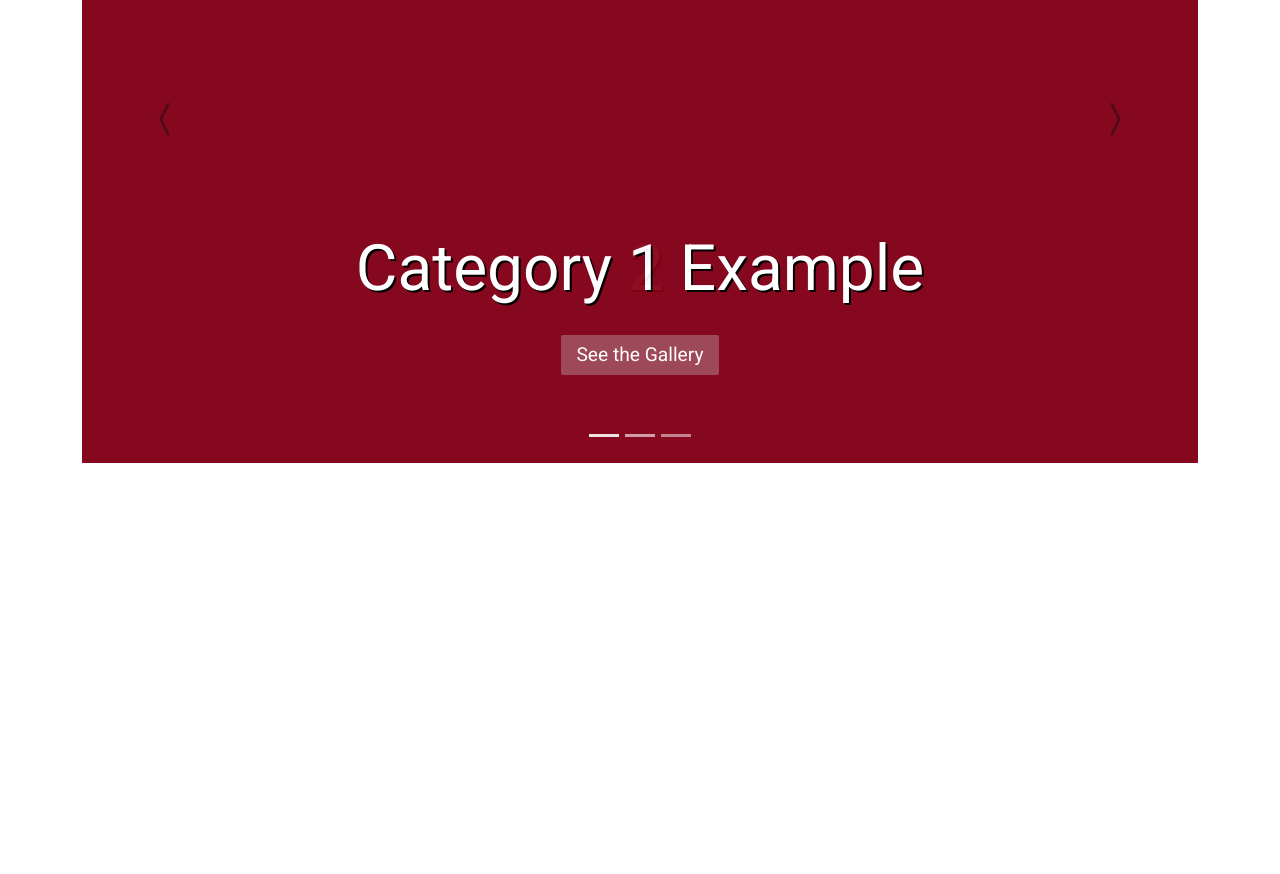
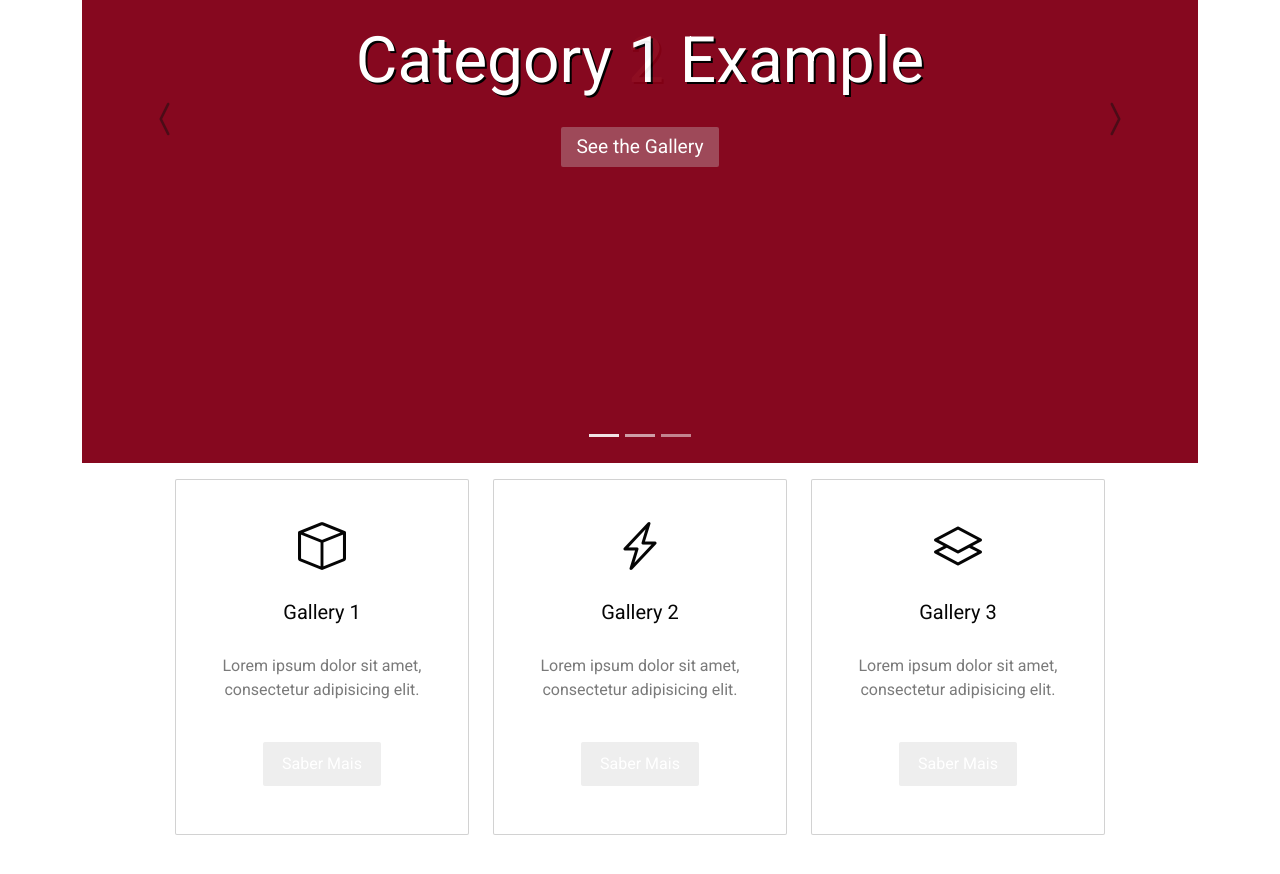
Before and after one commit to icaro-fcc/portfolio-page, a plain HTML site: page index.html in a window 1280 px wide. Shown: the part 350-1224 px from the top of the page. Before the commit the page ends 829 px from the top, so only its background shows below. Drawn offline with nearby package versions, Linux system fonts and the light colour scheme.

Commit message:
Create the mini banners section

```diff
--- a/css/styles.css
+++ b/css/styles.css
@@ -102,7 +102,7 @@ body {
 
 @media(min-width: 768px) {
     #slider .carousel-caption {
-        margin-bottom: 3em;
+        margin-bottom: 16em;
     }
 
     #slider .carousel-caption h5 {
@@ -115,3 +115,30 @@ body {
     }
 
 }
+
+/* MINI BANNERS */
+
+#mini-banners {
+    margin-bottom: 4em;
+}
+
+.card {
+    padding: 2em 0.3em;
+    border-radius: 2px;
+    margin-bottom: 1em;
+    margin-bottom: 1em;
+}
+
+.card .bi {
+    font-size: 3em;
+}
+
+.card-body .card-title {
+    margin-bottom: 1.5em;
+
+}
+
+.card-body .btn {
+    margin-top: 1.5em;
+    padding: 0.6em 1.2em;
+}
--- a/index.html
+++ b/index.html
@@ -128,10 +128,55 @@
             <i class="bi bi-chevron-compact-right"></i>
             <span class="visually-hidden">Next</span>
             </button>
+        </div>
 
+        <!-- MINI BANNERS -->
+        <div class="col-12 col-md-10 offset-md-1" id="mini-banners">
+            <div class="row">
+                <div class="col-12 col-md-4">
+                    <div class="card text-center">
+                        <i class="bi bi-box primary-color"></i>
+                        <div class="card-body">
+                            <h5 class="card-title primary-color">Gallery 1</h5>
+                            <p class="card-text secondary-color">
+                                Lorem ipsum dolor sit amet, consectetur adipisicing elit.
+                            </p>
+                            <a href="#" class="btn btn-dark">Saber Mais</a>
+                        </div>
+                    </div>
+                </div>
 
+                <div class="col-12 col-md-4">
+                    <div class="card text-center">
+                        <i class="bi bi-lightning-charge primary-color"></i>
+                        <div class="card-body">
+                            <h5 class="card-title primary-color">Gallery 2</h5>
+                            <p class="card-text secondary-color">
+                                Lorem ipsum dolor sit amet, consectetur adipisicing elit.
+                            </p>
+                            <a href="#" class="btn btn-dark">Saber Mais</a>
+                        </div>
+                    </div>
+                </div>
+
+                <div class="col-12 col-md-4">
+                    <div class="card text-center">
+                        <i class="bi bi-layers primary-color"></i>
+                        <div class="card-body">
+                            <h5 class="card-title primary-color">Gallery 3</h5>
+                            <p class="card-text secondary-color">
+                                Lorem ipsum dolor sit amet, consectetur adipisicing elit.
+                            </p>
+                            <a href="#" class="btn btn-dark">Saber Mais</a>
+                        </div>
+                    </div>
+                </div>
+
+            </div>
         </div>
     </div>
 
+    <!-- HIGHLIGHTS -->
+
 </body>
 </html>
```
